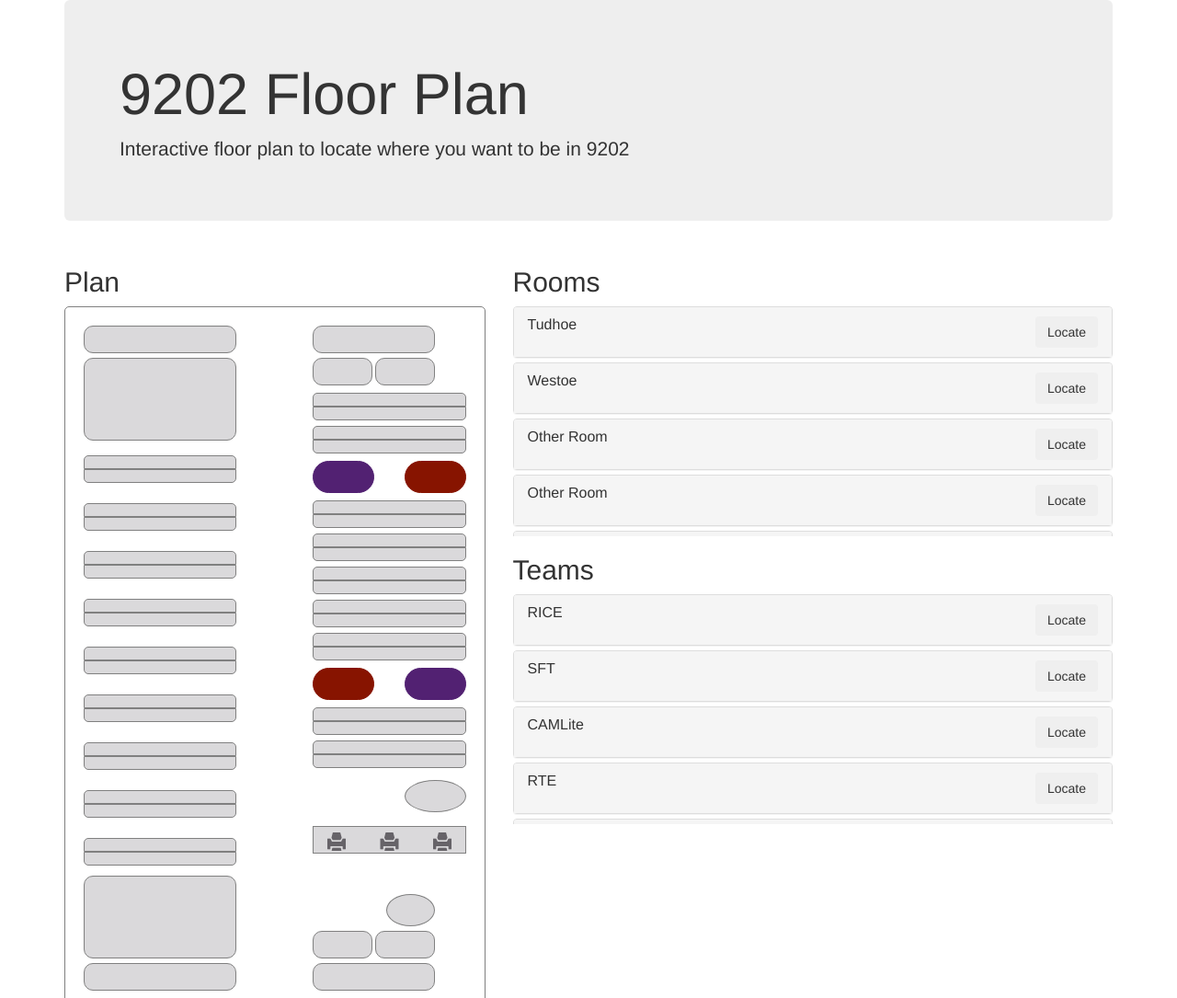
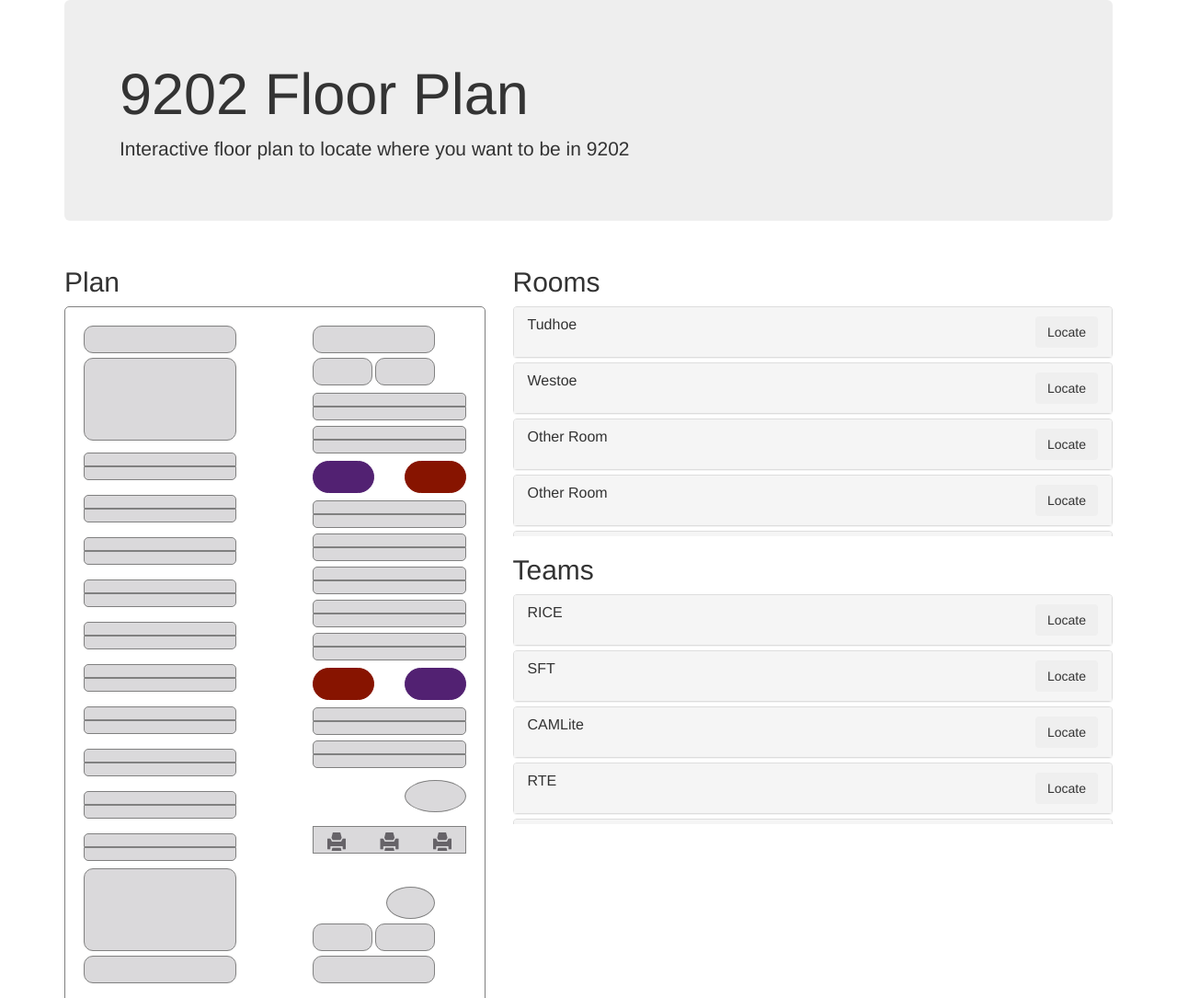
Before and after one commit to tinyoafman/we-floor-plan, a website: page views/index.html in a window 1280 px wide. Shown: the top 1085 px of the page at 92% size. Drawn offline with nearby package versions, Linux system fonts and the light colour scheme.

Commit message:
TS make layout two tables

```diff
--- a/style/plan.css
+++ b/style/plan.css
@@ -21,11 +21,11 @@
 }
 
 .desk-bottom-left{
-  margin-bottom: 11px;
+  margin-bottom: 8px;
 }
 
 .desk-top-left{
-  margin-top: 11px;
+  margin-top: 8px;
 }
 
 .desk-top-right, .desk-top-left{
@@ -97,7 +97,7 @@ span.printer{
 div.printer{
   height: 30px;
   margin-top: 10px;
-  margin-bottom: 34px;
+  margin-bottom: 26px;
 }
 
 .glyphicon-print{
--- a/views/index.html
+++ b/views/index.html
@@ -39,6 +39,12 @@
                       <td>
                         <div class="room-large"></div>
                       </td>
+                    </tr>
+                    <tr>
+                      <td><div class="desk-top-left"></div></td>
+                    </tr>
+                    <tr>
+                      <td><div class="desk-bottom-left"></div></td>
                     </tr>
                     <tr>
                       <td><div class="desk-top-left"></div></td>
```
